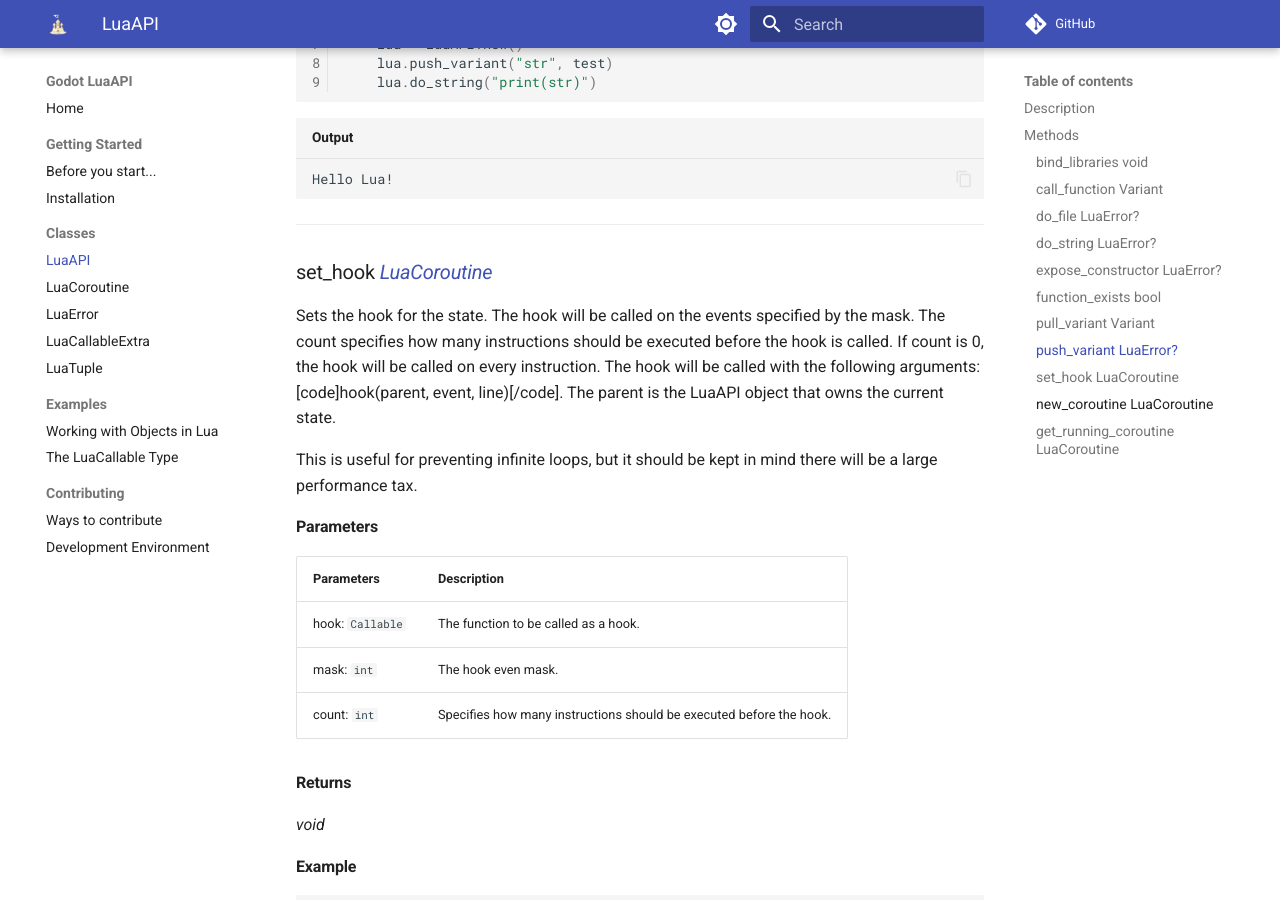
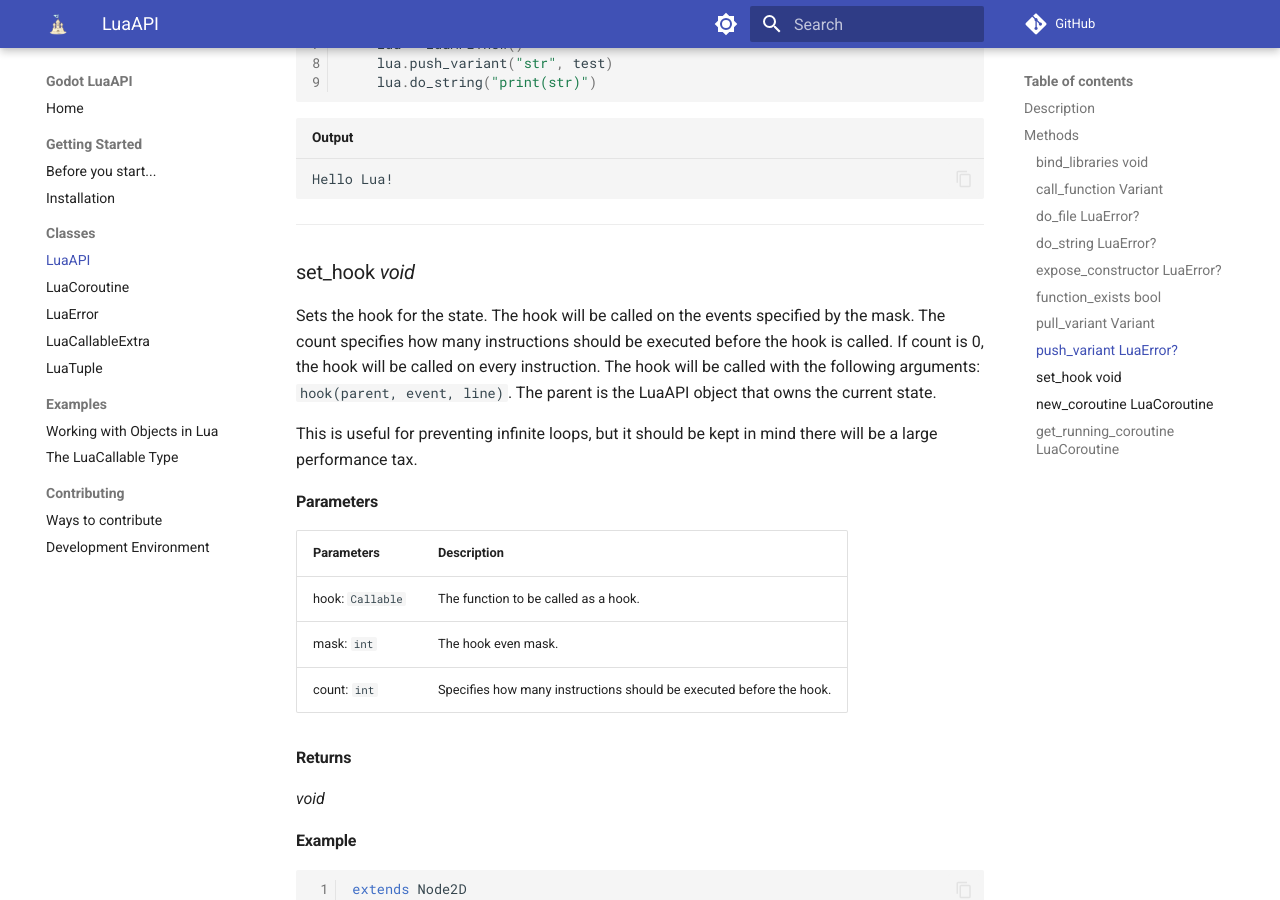
Before and after one commit to WeaselGames/godot_luaAPI_docs, an MkDocs documentation site: the page built from docs/classes/lua_api.md, in a window 1280 px wide and 900 px high, scrolled down 6540 px. Built offline with MkDocs 1.6.1 and Material for MkDocs 9.7.7, drawn with Linux system fonts in a browser that asks for light colours; comment, search, counter and statistics services are not loaded; the version menu is left out.

Commit message:
typo fix

```diff
--- a/docs/classes/lua_api.md
+++ b/docs/classes/lua_api.md
@@ -315,9 +315,9 @@ Hello Lua!
 
 ---
 
-### set_hook *[LuaCoroutine](lua_coroutine.md)* {#do_file}
+### set_hook _void_ {#set_hook}
 
-Sets the hook for the state. The hook will be called on the events specified by the mask. The count specifies how many instructions should be executed before the hook is called. If count is 0, the hook will be called on every instruction. The hook will be called with the following arguments: [code]hook(parent, event, line)[/code]. The parent is the LuaAPI object that owns the current state.
+Sets the hook for the state. The hook will be called on the events specified by the mask. The count specifies how many instructions should be executed before the hook is called. If count is 0, the hook will be called on every instruction. The hook will be called with the following arguments: `hook(parent, event, line)`. The parent is the LuaAPI object that owns the current state.
 
 This is useful for preventing infinite loops, but it should be kept in mind there will be a large performance tax.
 
```
Also changed, not shown: docs/classes/lua_coroutine.md (+2 -2 lines).
